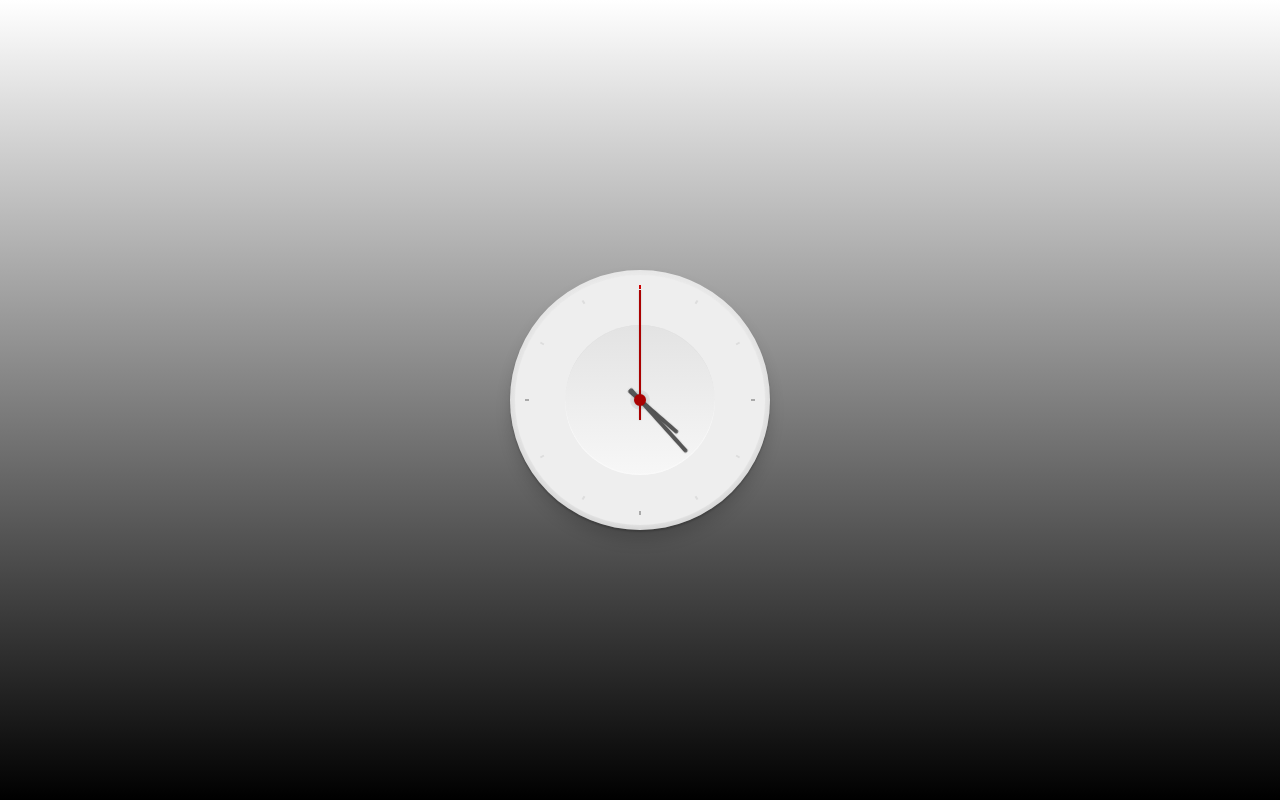
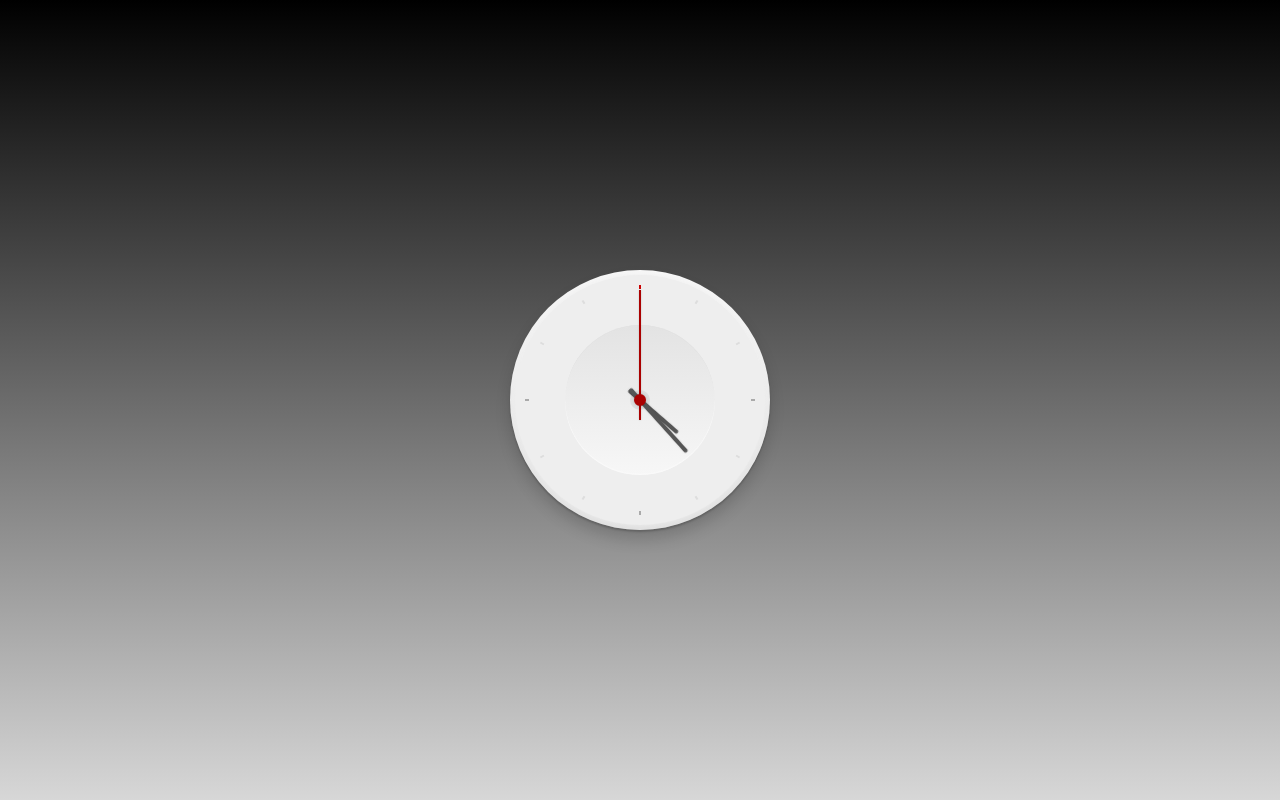
Before and after one commit to coders002/clock, a plain HTML site: page index.html in a window 1280 px wide. Drawn offline with Linux system fonts and the light colour scheme.

Commit message:
Update master.css

```diff
--- a/master.css
+++ b/master.css
@@ -2,7 +2,8 @@
             height: 100%;
             margin: 0;
             padding: 0;
-            background-image:linear-gradient(#ffffff,#000000);
+            /* background-color: red; */
+            background-image:linear-gradient(#000000,#d7d7d7);
         }
        .clock-wrapper{
             position: absolute;
@@ -14,7 +15,7 @@
             height: 250px;
             margin: auto;
             padding: 5px;
-            background-image: linear-gradient(#e7e7e7,#d7d7d7);
+            background-image: linear-gradient(#f7f7f7,#e0e0e0);
             border-radius: 50%;
             box-shadow: 0 10px 15px rgba(0,0,0,.15),0 2px 2px rgba(0,0,0,.2);
 
```
